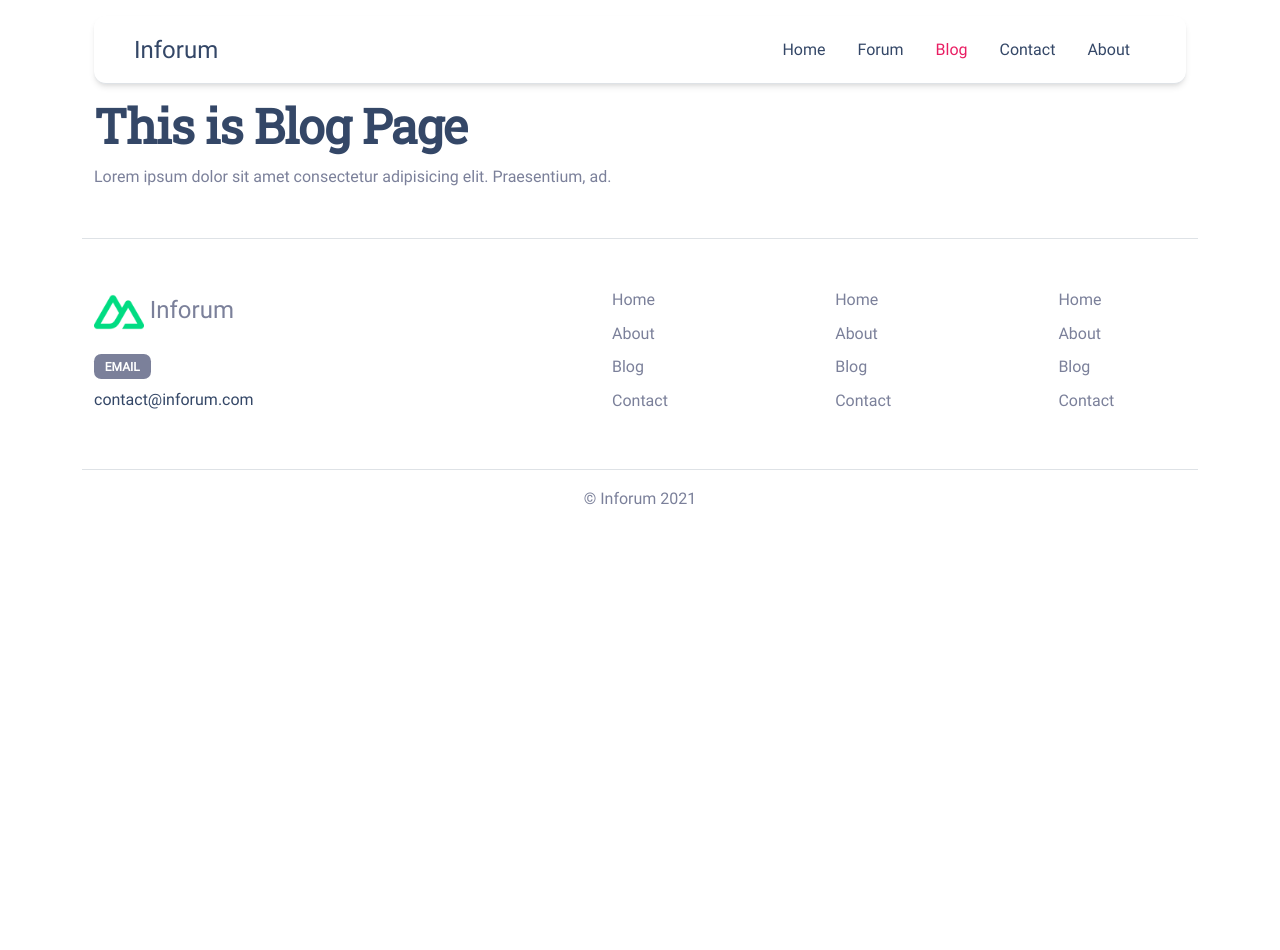
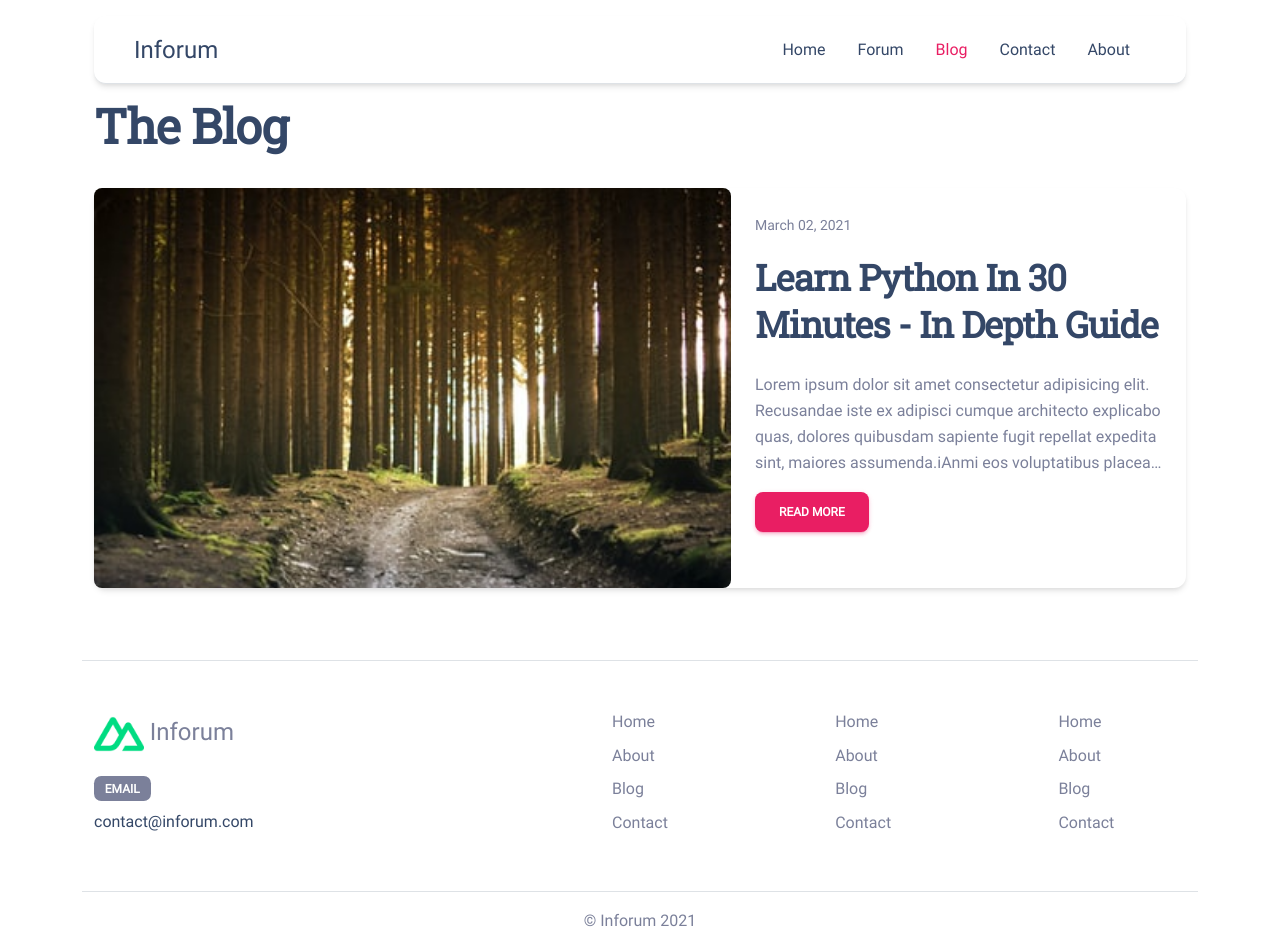
Before and after one commit to wrench1815/inforum_frontend, a Nuxt app: page /blog in a window 1280 px wide. Before the commit the page ends 800 px from the top, so only its background shows below. Built offline with nearby package versions, Linux system fonts and the light colour scheme.

Commit message:
bug- in featured post section

```diff
--- a/pages/blog.vue
+++ b/pages/blog.vue
@@ -1,9 +1,51 @@
 <template>
   <div class="container mt-7">
-    <h1>This is Blog Page</h1>
-    <p>
-      Lorem ipsum dolor sit amet consectetur adipisicing elit. Praesentium, ad.
-    </p>
+    <!-- 01 Heading -->
+    <h1>The Blog</h1>
+
+    <!-- 02 Featured Post -->
+    <div class="row">
+      <div class="col">
+        <div class="card my-4">
+          <div class="row g-0 height-400 overflow-hidden">
+            <div class="col-md-6 col-lg-7">
+              <img
+                src="../assets/demo-post.jpg"
+                class="img-fluid rounded-3 w-100 h-100 height-400 cover-img"
+                alt="demo-post"
+              />
+            </div>
+            <div class="col-md-6 col-lg-5">
+              <div class="card-body">
+                <p class="card-text">
+                  <small class="text-muted">March 02, 2021</small>
+                </p>
+                <h5 class="card-title h2 pb-3">
+                  Learn Python In 30 Minutes - In Depth Guide
+                </h5>
+                <p class="card-text custom-paragraph">
+                  Lorem ipsum dolor sit amet consectetur adipisicing elit.
+                  Recusandae iste ex adipisci cumque architecto explicabo quas,
+                  dolores quibusdam sapiente fugit repellat expedita sint,
+                  maiores assumenda.iAnmi eos voluptatibus placeat nisi. This is
+                  a wider card with supporting text below as a natural lead-in
+                  to additional content. This content is a little bit longer.
+                  This is a wider card with supporting text below as a natural
+                  lead-in to additional content. This content is a little bit
+                  longer. Lorem ipsum, dolor sit amet consectetur adipisicing
+                  elit. Voluptates ex animi earum ipsum quos esse, doloremque
+                  asperiores quasi tenetur praesentium temporibus, veniam
+                  dignissimos error quo autem libero officiis, beatae
+                  architecto.
+                </p>
+                <a href="#" class="btn btn-primary">Read More</a>
+              </div>
+            </div>
+          </div>
+        </div>
+      </div>
+    </div>
+    <!-- 03 Recent Posts -->
   </div>
 </template>
 
@@ -11,4 +53,15 @@
 export default {}
 </script>
 
-<style></style>
+<style>
+.cover-img {
+  object-fit: cover;
+}
+
+.custom-paragraph {
+  display: -webkit-box;
+  -webkit-box-orient: vertical;
+  -webkit-line-clamp: 4;
+  overflow: hidden;
+}
+</style>
```
Also changed, not shown: assets/demo-post.jpg (added).
